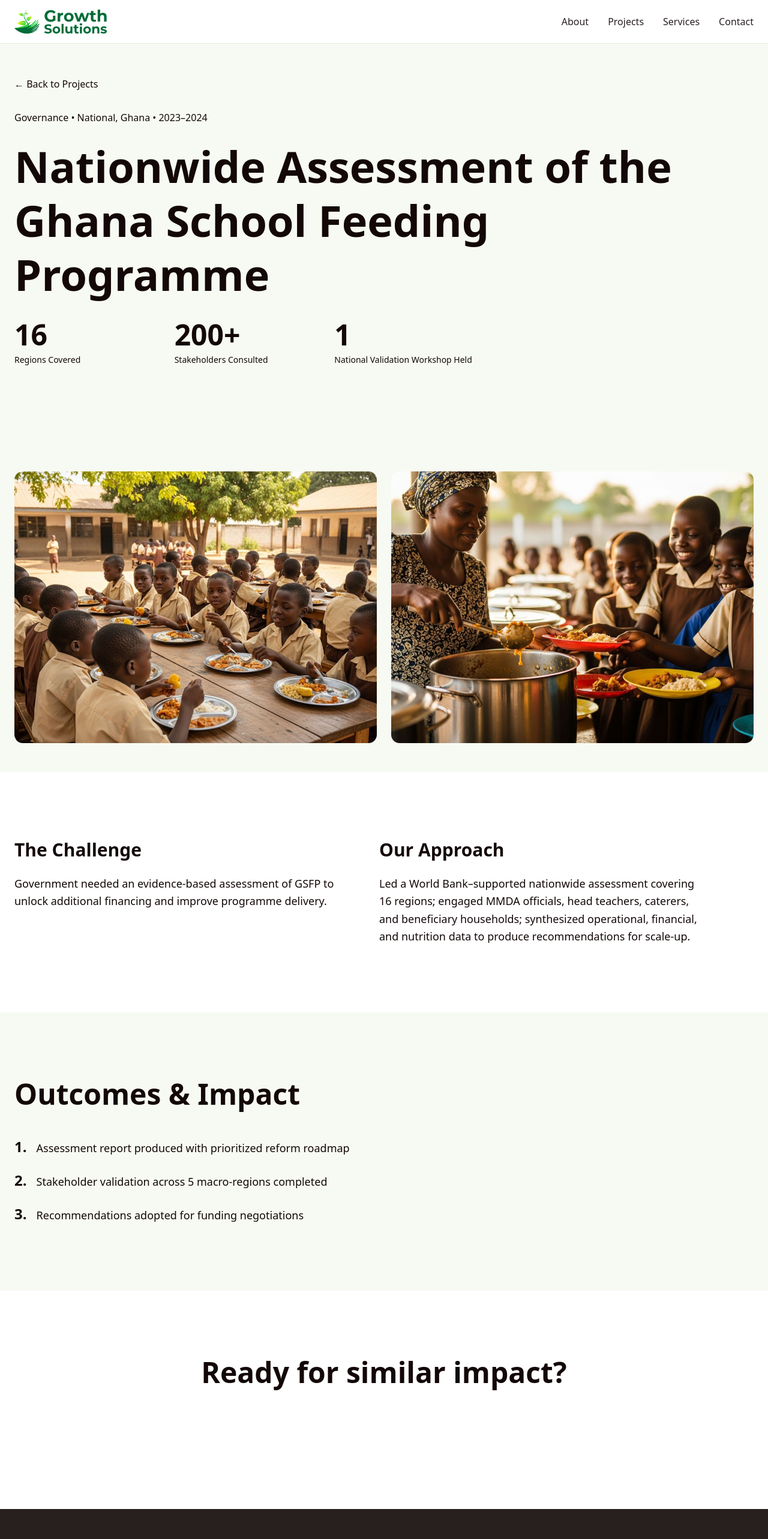
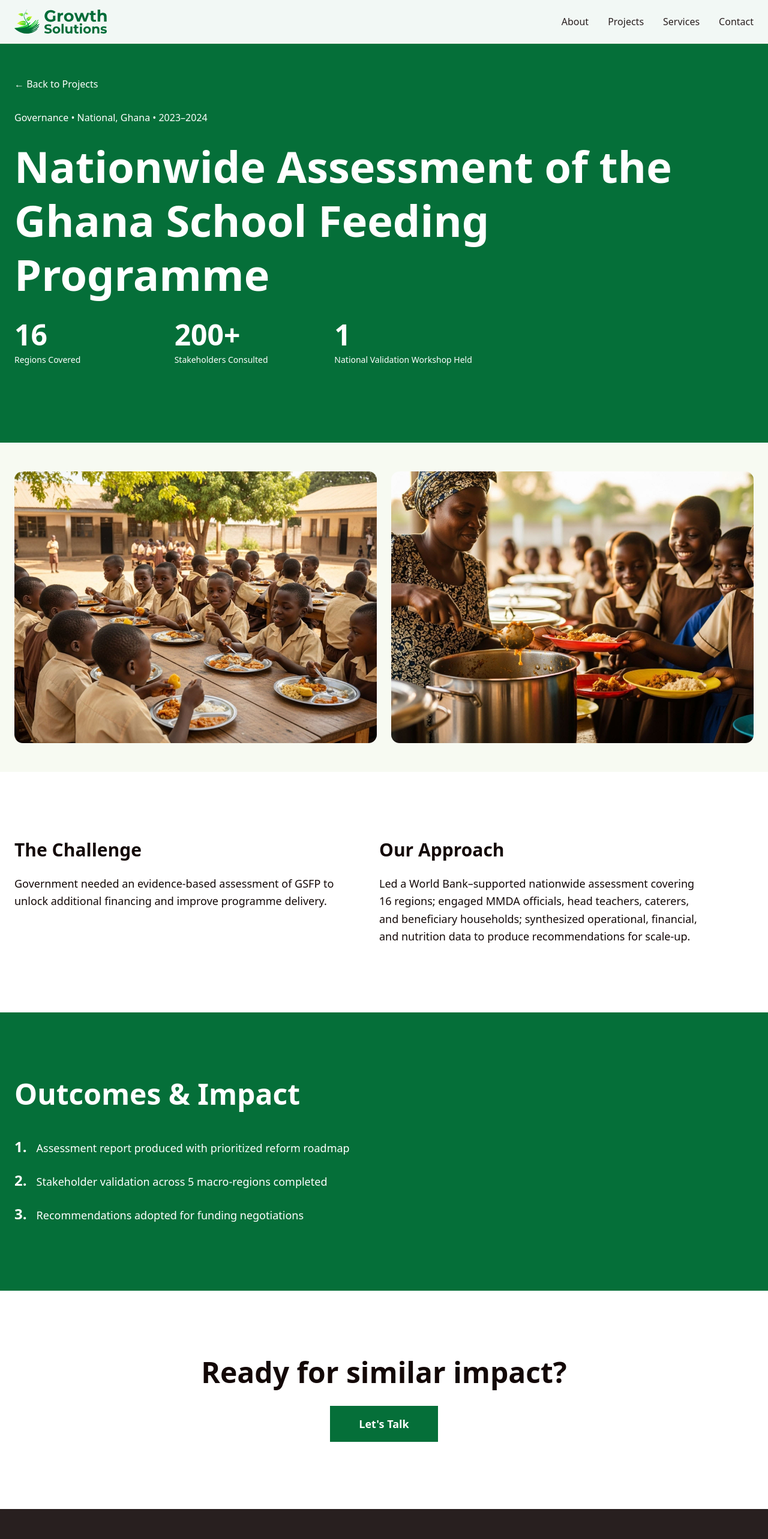
Before and after one commit to kobinaq/v0-growth-solutions-website, a Next.js app: page /projects/ghana-school-feeding-assessment in a window 1280 px wide. Shown: the top 2566 px of the page at 60% size. Built offline with nearby package versions, Linux system fonts and the light colour scheme.

Commit message:
Update page.tsx

```diff
--- a/app/projects/[slug]/page.tsx
+++ b/app/projects/[slug]/page.tsx
@@ -27,7 +27,7 @@ export default function ProjectDetailPage({ params }: { params: { slug: string }
   return (
     <main className="min-h-screen">
       {/* Hero Section */}
-      <section className="bg-deep text-neutral py-24 md:py-32">
+      <section className="bg-[#056f39] text-white py-24 md:py-32">
         <div className="container mx-auto px-6">
           <div className="mb-8">
             <Link href="/projects" className="text-neutral/70 hover:text-neutral transition-colors">
@@ -93,7 +93,7 @@ export default function ProjectDetailPage({ params }: { params: { slug: string }
       </section>
 
       {/* Outcomes */}
-      <section className="py-20 md:py-28 bg-neutral">
+      <section className="py-20 md:py-28 bg-[#056f39] text-white">
         <div className="container mx-auto px-6">
           <h2 className="font-display text-4xl md:text-5xl font-bold mb-12 text-deep">Outcomes & Impact</h2>
           <ul className="space-y-6 max-w-4xl">
@@ -107,30 +107,13 @@ export default function ProjectDetailPage({ params }: { params: { slug: string }
         </div>
       </section>
 
-      {/* Testimonial */}
-      {project.testimonial && (
-        <section className="py-20 md:py-28 bg-green-1 text-white">
-          <div className="container mx-auto px-6">
-            <blockquote className="max-w-4xl mx-auto">
-              <p className="font-display text-2xl md:text-3xl font-bold mb-8 leading-relaxed">
-                "{project.testimonial.quote}"
-              </p>
-              <footer>
-                <div className="font-bold">{project.testimonial.author}</div>
-                <div className="text-white/80">{project.testimonial.role}</div>
-              </footer>
-            </blockquote>
-          </div>
-        </section>
-      )}
-
       {/* CTA */}
       <section className="py-20 md:py-28 bg-white">
         <div className="container mx-auto px-6 text-center">
           <h2 className="font-display text-4xl md:text-5xl font-bold mb-8 text-deep">Ready for similar impact?</h2>
           <Link
             href="/about"
-            className="inline-block bg-green-1 text-white px-12 py-4 text-lg font-bold hover:bg-deep transition-colors"
+            className="inline-block bg-[#056f39] text-white px-12 py-4 text-lg font-bold hover:bg-deep transition-colors"
           >
             Let's Talk
           </Link>
```
